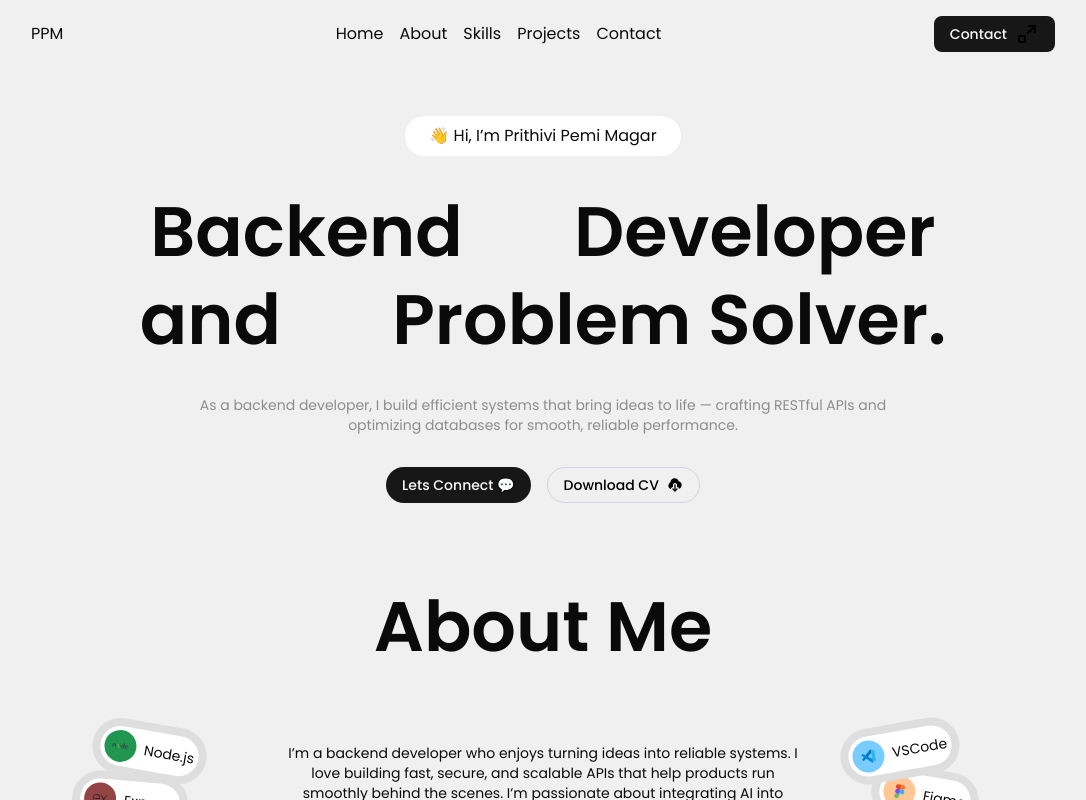
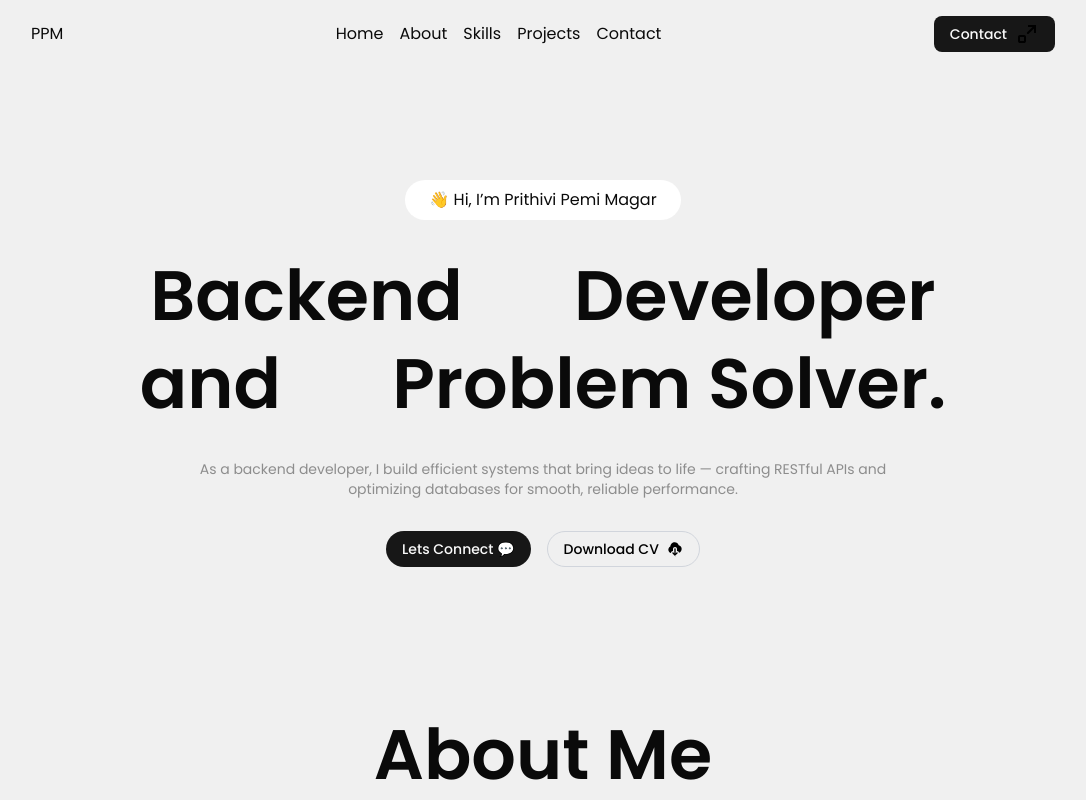
Before and after one commit to Prithivi2059/portfolio, a React (Vite) app: page / in a window 1280 px wide. Shown: the top 800 px of the page, without its empty margins (97-1183 px from the left). Built offline with nearby package versions, Linux system fonts and the light colour scheme; grey boxes are pictures that could not be loaded.

Commit message:
feat: enhance About, ButtonIcon, and Home components; adjust layout and styling; update button icon positions

```diff
--- a/src/components/About.jsx
+++ b/src/components/About.jsx
@@ -3,11 +3,11 @@ import { buttonIcons } from "@/constants";
 
 const About = () => {
     return (
-        <section className="w-full py-8 sm:py-12">
+        <section className="w-full py-12 sm:py-12">
             <div className="flex flex-col justify-center items-center gap-8 md:gap-10 lg:gap-18">
                 <h1 className="h1">About Me</h1>
                 <div className="relative z-10 flex justify-center items-center">
-                    <p className="relative z-20 w-full md:w-[50%] text-[10px]  md:text-[14px] lg:text-sm text-center">I’m a backend developer who enjoys turning ideas into reliable systems. I love building fast, secure, and scalable APIs that help products run smoothly behind the scenes. I’m passionate about integrating AI into backend systems to create smarter, more efficient, and adaptive solutions</p>
+                    <p className="relative z-20 w-full md:w-[62%] text-[10px] leading-7 md:text-[14px] lg:text-sm text-center">I’m a backend developer who enjoys turning ideas into reliable systems. I love building fast, secure, and scalable APIs that help products run smoothly behind the scenes. I’m passionate about integrating AI into backend systems to create smarter, more efficient, and adaptive solutions</p>
                     {buttonIcons.map((icon, index) => (
                         <ButtonIcon key={index} {...icon} />
                     ))}
--- a/src/components/ButtonIcon.jsx
+++ b/src/components/ButtonIcon.jsx
@@ -4,14 +4,14 @@ const ButtonIcon = ({ icon, name, bg, pos = {}, rotate, relative }) => {
     return (
         <div
             className={cn(
-                "hidden w-max md:block z-0 px-1 py-1 md:px-1 md:py-1 lg:px-2 lg:py-2 bg-[#DEDEDE] rounded-full",
+                "hidden w-max md:block z-0 px-1 py-1 md:px-1 md:py-1 lg:px-1 lg:py-1 bg-[#DEDEDE] rounded-full",
                 md,
                 rotate && `rotate-[${rotate}deg]`,
                 relative ? "relative" : "absolute"
             )}
             style={{ transform: `rotate(${rotate}deg)` }}
         >
-            <div className="bg-white flex items-center justify-between rounded-full gap-2 px-1 py-1">
+            <div className="bg-white flex items-center justify-between rounded-full gap-4 px-1 py-0.5">
                 <div
                     className="w-4 h-4 md:w-6 md:h-6 lg:w-8 lg:h-8 rounded-full flex items-center justify-center"
                     style={{ backgroundColor: bg }}
--- a/src/components/Home.jsx
+++ b/src/components/Home.jsx
@@ -2,7 +2,7 @@ import { Button } from "./ui/button"
 
 const Home = () => {
     return (
-        <section className="w-full px-4 py-[6em] md:py-8 ">
+        <section className="w-full px-4 py-[6em] md:py-24 ">
             <div className="max-w-4xl mx-auto flex flex-col items-center gap-6 md:gap-6 lg:gap-8">
                 <div className="bg-white rounded-3xl md:rounded-4xl flex items-center justify-center px-3 py-2 md:px-6 md:py-2">
                     <p className="text-sm md:text-base text-center">👋 Hi, I’m Prithivi Pemi Magar</p>
--- a/src/constants/index.js
+++ b/src/constants/index.js
@@ -5,7 +5,7 @@ export const buttonIcons = [
     bg: "#ffc795",
     rotate: 10,
     pos: {
-      md: "md:top-[25%] md:left-[82%]",
+      md: "md:top-[25%] md:left-[80%]",
     },
   },
   {
@@ -14,7 +14,7 @@ export const buttonIcons = [
     bg: "#79CCFF",
     rotate: -10,
     pos: {
-      md: "md:top-[-20%] md:left-[79%]",
+      md: "md:top-[-30%] md:left-[80%]",
     },
   },
   {
@@ -23,7 +23,7 @@ export const buttonIcons = [
     bg: "#209651",
     rotate: 10,
     pos: {
-      md: "md:top-[-20%] md:left-[6%]",
+      md: "md:top-[-20%] md:left-[7%]",
     },
   },
   {
@@ -32,7 +32,7 @@ export const buttonIcons = [
     bg: "#944444",
     rotate: 5,
     pos: {
-      md: "md:top-[30%] md:left-[4%]",
+      md: "md:top-[32%] md:left-[7%]",
     },
   },
   {
@@ -50,7 +50,7 @@ export const buttonIcons = [
     bg: "#25E97D",
     rotate: -10,
     pos: {
-      md: "md:top-[72%] md:left-[4%]",
+      md: "md:top-[85%] md:left-[7%]",
     },
   },
 ];
```
